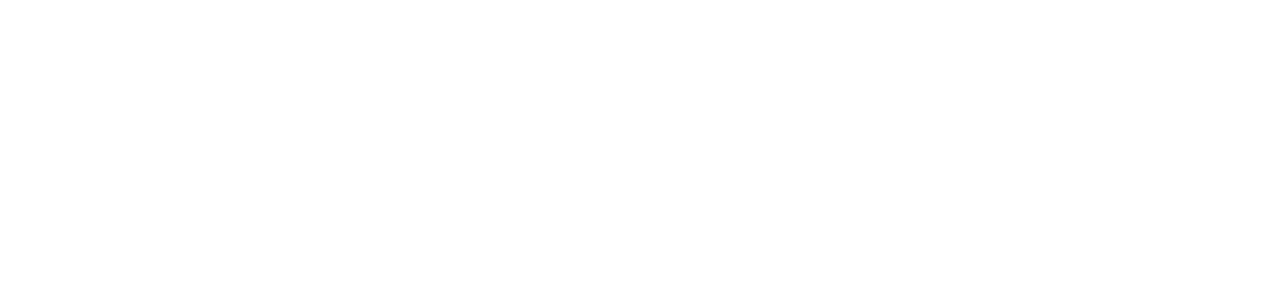
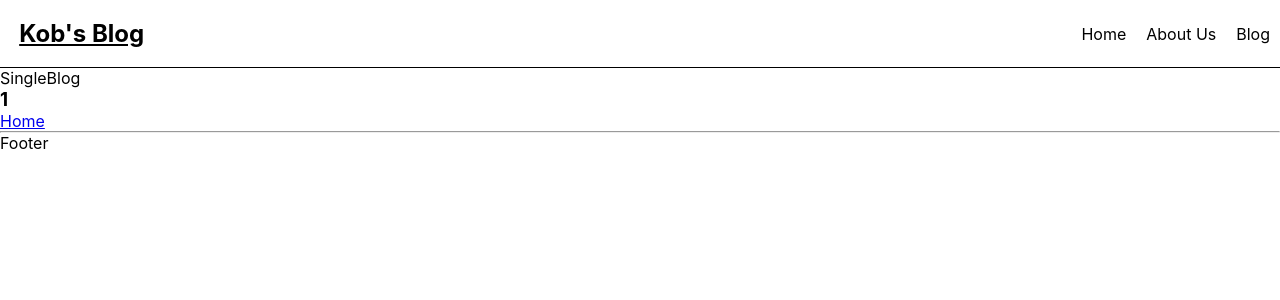
Before and after one commit to dela-ger/react-blogfrontend, a React (Create React App) app: page /blog/1 in a window 1280 px wide. Before the commit this address had no page. Shown: the top 300 px of the page. Built offline with nearby package versions, Linux system fonts and the light colour scheme.

Commit message:
Another commit

```diff
--- a/src/App.js
+++ b/src/App.js
@@ -5,6 +5,7 @@
 import Home from "./components/Home";
 import About from "./components/About";
 import Blog from "./components/Blog";
+import SingleBlog from "./components/SingleBlog";
 
 
 function App() {
@@ -16,7 +17,7 @@
               <Route index element={<Home />} />
               <Route path="/about" element={<About />} />
               <Route path="/blog" element={<Blog />} />
-
+              <Route path="/blog/:blogId" element={<SingleBlog />} />
             </Route>
           </Routes>
       </BrowserRouter>
--- a/src/components/Home.js
+++ b/src/components/Home.js
@@ -27,21 +27,19 @@
 
     posts.map(post => {
       return list.push(
-        <div className="blog-card">
+        <div key={post.id} className="blog-card">
           <div className="image-featured">
 
           </div>
           <div className="title-block">
             <div className="title">
-              <h3>{/*{Posts.map(post => {
-              return post
-            })}*/}{post.title}</h3>
+              <h3>{post.title}</h3>
             </div>
             <div className="date-btn">
               <span id="date">
                 September,2022
               </span>
-              <Link to="/blog">
+              <Link to={`/blog/${post.id}`}>
                 <button className='more-btn'><img id='arrow-right' src={arrowRight} alt="arrow right" /></button>
               </Link>
             </div>
@@ -50,19 +48,6 @@
         </div>
       )
     })
-
-    // for(let i=0; i<list.length; i+=2){
-    //   result.push(
-    //     <div>
-    //       <div>
-    //         {list[i]}
-    //       </div>
-    //       <div>
-    //         {list[i+1] ? list[i+1] : null }
-    //       </div>
-    //     </div>
-    //   )
-    // }
 
     for(let i=0; i<list.length; i++){
       result.push(
@@ -88,6 +73,13 @@
       <section className="featured-blogs">
         {getPosts()}
       </section>
+
+<hr />
+
+      <section className='newsletter'>
+
+      </section>
+
     </>
   )
 }
--- a/src/components/NavBar.js
+++ b/src/components/NavBar.js
@@ -25,7 +25,7 @@
                 <NavLink onClick={showMenu} to="/about">About Us</NavLink>
             </li>
             <li>
-                <NavLink onClick={showMenu} to="/blog">Blog</NavLink>
+                <NavLink onClick={showMenu} to="/">Blog</NavLink>
             </li>
 
             <button type='button' onClick={showMenu} className='menu-bar nav-close-btn' id='cross'><img src={xmark} alt="humburger menu" id='btn-svg' /> </button>
--- /dev/null
+++ b/src/components/SingleBlog.js
@@ -0,0 +1,26 @@
+import React, {useState, useEffect} from 'react'
+import PropTypes from 'prop-types'
+import { Link, useParams } from 'react-router-dom'
+import Posts from "../data/data.json"
+
+function SingleBlog(props) {
+    const {blogId} = useParams()
+
+  return (
+    <>
+    <div>SingleBlog</div>
+    <div>
+    {/* <h2>{title}</h2>
+    <h5>{body}</h5> */}
+    <h3>{blogId}</h3>
+    </div>
+
+    <Link to="/">Home</Link>
+    </>
+
+  )
+}
+
+SingleBlog.propTypes = {}
+
+export default SingleBlog
--- a/src/css/style.css
+++ b/src/css/style.css
@@ -21,7 +21,7 @@
 header{
     /* display: flex; */
     position: relative;
-    /* border: 1px solid red; */
+    border-bottom: 1px solid black;
 }
 
 #bars{
@@ -113,7 +113,6 @@
 /* Hero section styles */
 
 .hero{
-    /* border: 2px solid greenyellow; */
     padding: 0 1rem 2rem;
 }
 
@@ -121,7 +120,6 @@
     display: grid;
     text-align: justify;
     margin-top: 8.5rem;
-    /* border: 1px blue solid; */
     gap: 1.5rem;
 }
 
@@ -145,6 +143,10 @@
 
 /* breakpoint for hero section */
 @media only screen and (min-width:768px) {
+    .hero{
+        padding: 0 3.5rem 2rem;
+    }
+
     #hero-btn{
         width: 25%;
     }
@@ -157,7 +159,7 @@
     justify-content: center;
     align-items: center;
     flex-wrap: wrap;
-    border: 1px solid red;
+    /* border: 1px solid red; */
     width: 100%;
     padding: 2rem;
     /* grid-template-columns: auto auto;
@@ -173,7 +175,7 @@
 }
 
 .image-featured{
-    border: 1px solid blue;
+    /* border: 1px solid blue; */
     width: 100%;
     background-color: red;
     min-height: 10rem;
@@ -215,8 +217,6 @@
         grid-template-columns: auto auto;
         grid-row: auto auto;
         gap: 10px;
-        /* padding-left: 2rem;
-        padding-right: 2rem; */
     }
 
     .blog-card{
```
